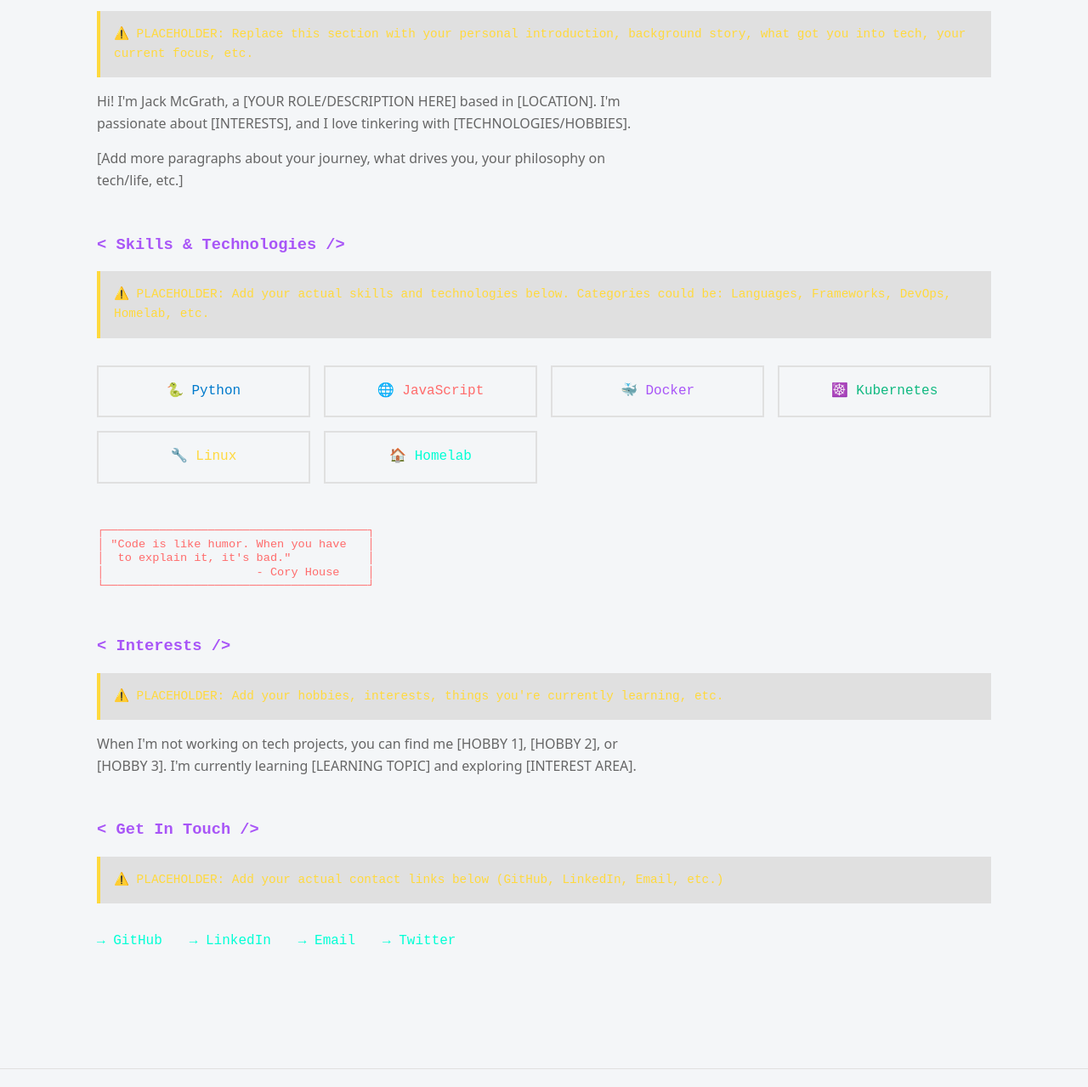
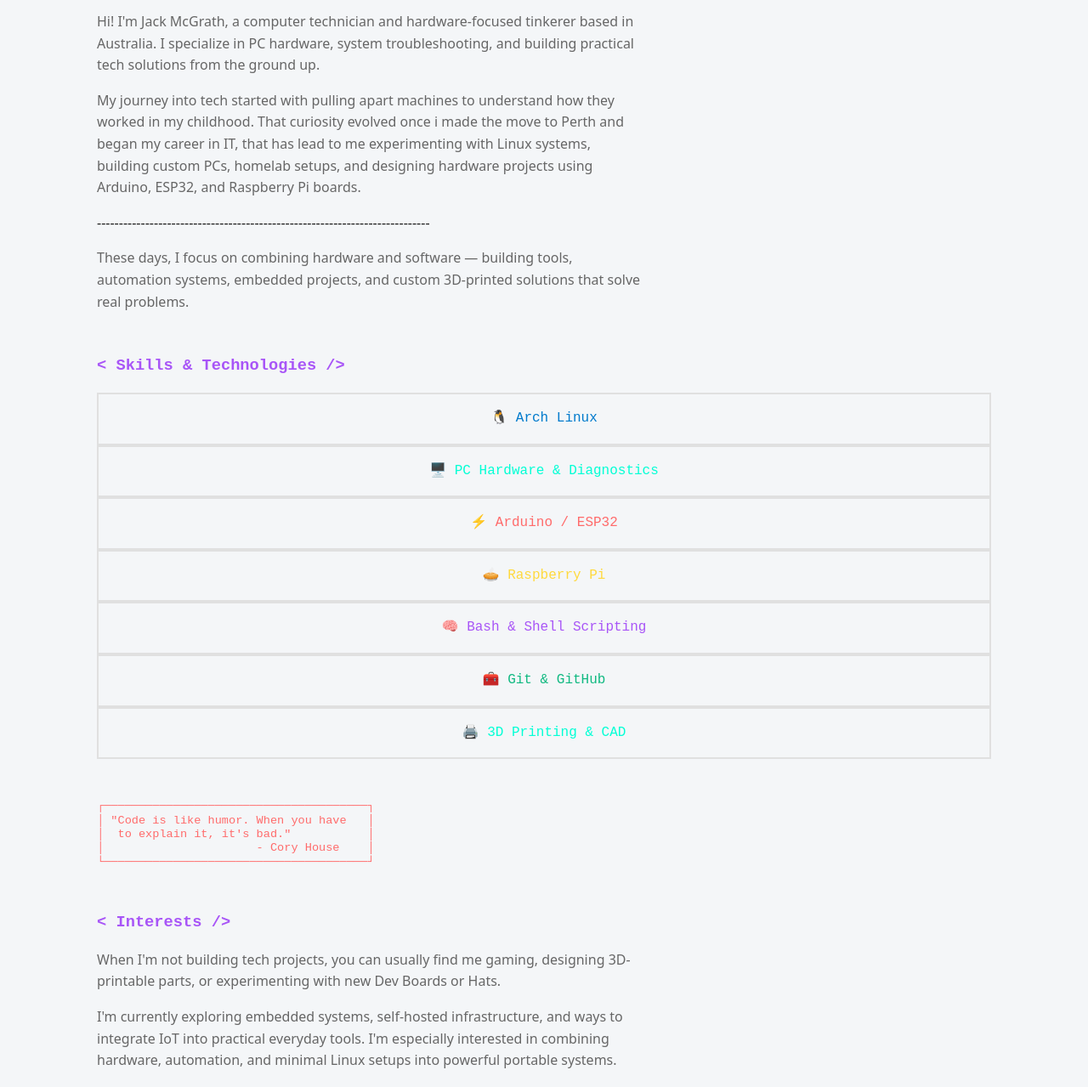
Before and after one commit to Grubbles7/Personal-Website, a plain HTML site: page about.html in a window 1280 px wide. Shown: the part 298-1577 px from the top of the page at 85% size. Drawn offline with Linux system fonts and the light colour scheme.

Commit message:
about me page update

```diff
--- a/about.html
+++ b/about.html
@@ -6,7 +6,7 @@
   <meta name="description" content="About Jack McGrath - Background, Skills & Interests" />
   <title>Jack McGrath | About</title>
   <style>
-/* [COPY THE ENTIRE STYLE SECTION FROM index.html - lines 7-228] */
+
 :root {
   --bg: #f4f6f8;
   --fg: #1e1e1e;
@@ -281,48 +281,70 @@
  |___(_)|___/ |_||_/|__|  |_|
 </pre>
       <h2>&lt; About Me /&gt;</h2>
+      <p>
+          Hi! I'm Jack McGrath, a computer technician and hardware-focused tinkerer
+          based in Australia. I specialize in PC hardware, system troubleshooting,
+          and building practical tech solutions from the ground up.
+      </p>
 
-      <div class="placeholder-note">
-        ⚠️ PLACEHOLDER: Replace this section with your personal introduction, background story,
-        what got you into tech, your current focus, etc.
-      </div>
 
       <p>
-        Hi! I'm Jack McGrath, a [YOUR ROLE/DESCRIPTION HERE] based in [LOCATION].
-        I'm passionate about [INTERESTS], and I love tinkering with [TECHNOLOGIES/HOBBIES].
+        My journey into tech started with pulling apart machines to understand how
+        they worked in my childhood. That curiosity evolved once i made the move to Perth
+        and began my career in IT, that has lead to me experimenting with Linux systems, building
+        custom PCs, homelab setups, and designing hardware projects
+        using Arduino, ESP32, and Raspberry Pi boards.
+
+
       </p>
+      ----------------------------------------------------------------------------
+
 
       <p>
-        [Add more paragraphs about your journey, what drives you, your philosophy on tech/life, etc.]
+
+      </p>
+      <p>
+
+        These days, I focus on combining hardware and software — building tools,
+        automation systems, embedded projects, and custom 3D-printed solutions that
+        solve real problems.
       </p>
     </section>
 
     <section>
       <h3>&lt; Skills & Technologies /&gt;</h3>
 
-      <div class="placeholder-note">
-        ⚠️ PLACEHOLDER: Add your actual skills and technologies below.
-        Categories could be: Languages, Frameworks, DevOps, Homelab, etc.
+
+
+      <div class="skill-item color-1">
+  <span>🐧 Arch Linux</span>
 </div>
 
-      <div class="skills-grid">
-        <div class="skill-item color-1">
-          <span>🐍 Python</span>
+<div class="skill-item color-2">
+  <span>🖥️ PC Hardware & Diagnostics</span>
 </div>
+
 <div class="skill-item color-3">
-          <span>🌐 JavaScript</span>
+  <span>⚡ Arduino / ESP32</span>
 </div>
+
+<div class="skill-item color-4">
+  <span>🥧 Raspberry Pi</span>
+</div>
+
 <div class="skill-item color-5">
-          <span>🐳 Docker</span>
+  <span>🧠 Bash & Shell Scripting</span>
 </div>
+
 <div class="skill-item color-6">
-          <span>☸️ Kubernetes</span>
+  <span>🧰 Git & GitHub</span>
 </div>
-        <div class="skill-item color-4">
-          <span>🔧 Linux</span>
+
+<div class="skill-item color-2">
+  <span>🖨️ 3D Printing & CAD</span>
 </div>
-        <div class="skill-item color-2">
-          <span>🏠 Homelab</span>
+
+
         </div>
       </div>
     </section>
@@ -340,28 +362,29 @@
     <section>
       <h3>&lt; Interests /&gt;</h3>
 
-      <div class="placeholder-note">
-        ⚠️ PLACEHOLDER: Add your hobbies, interests, things you're currently learning, etc.
-      </div>
+
 
       <p>
-        When I'm not working on tech projects, you can find me [HOBBY 1], [HOBBY 2],
-        or [HOBBY 3]. I'm currently learning [LEARNING TOPIC] and exploring [INTEREST AREA].
+  When I'm not building tech projects, you can usually find me gaming,
+  designing 3D-printable parts, or experimenting with new Dev Boards or Hats.
+</p>
+
+<p>
+  I'm currently exploring embedded systems, self-hosted infrastructure,
+  and ways to integrate IoT into practical everyday tools. I'm especially
+  interested in combining hardware, automation, and minimal Linux setups
+  into powerful portable systems.
 </p>
     </section>
 
     <section>
       <h3>&lt; Get In Touch /&gt;</h3>
 
-      <div class="placeholder-note">
-        ⚠️ PLACEHOLDER: Add your actual contact links below (GitHub, LinkedIn, Email, etc.)
-      </div>
+
 
       <div class="contact-links">
-        <a href="https://github.com/yourusername" target="_blank">GitHub</a>
-        <a href="https://linkedin.com/in/yourprofile" target="_blank">LinkedIn</a>
-        <a href="mailto:your.email@example.com">Email</a>
-        <a href="https://twitter.com/yourhandle" target="_blank">Twitter</a>
+        <a href="https://github.com/Grubbles7" target="_blank">GitHub</a>
+        <a href="mailto:jack77mcgrath@gmail.com">Email</a>
       </div>
     </section>
   </main>
```
Lines whose indentation alone changed are shown as unchanged.
